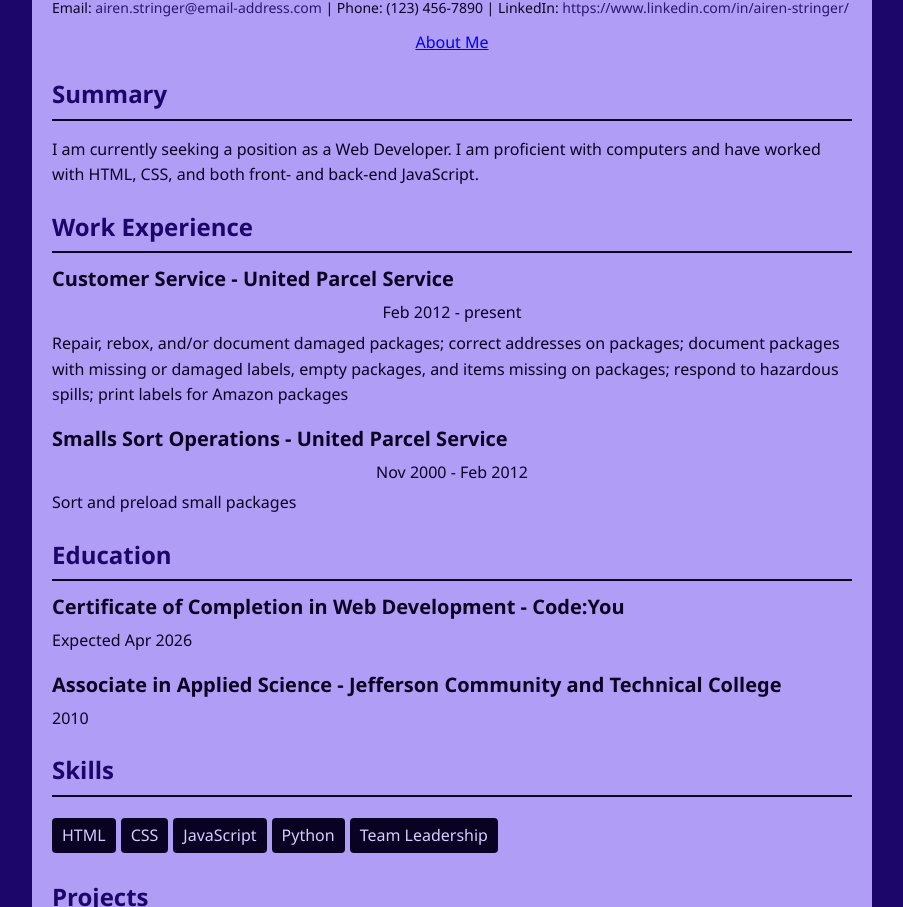
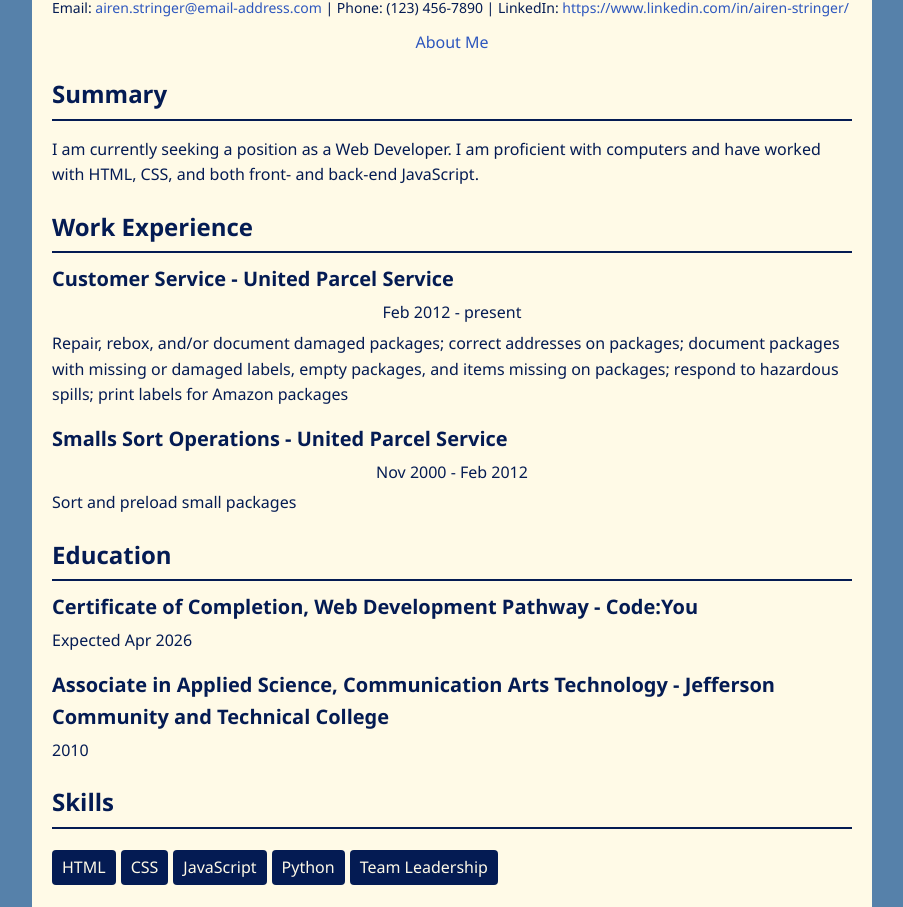
Before and after one commit to AirenMarie/AirenMarie.github.io, a plain HTML site: page resume.html in a window 1280 px wide. Shown: the part 101-1008 px from the top of the page, without its empty margins (188-1091 px from the left). Drawn offline with Linux system fonts and the light colour scheme.

Commit message:
adjust HTML code, change styles

```diff
--- a/css/index.css
+++ b/css/index.css
@@ -3,19 +3,19 @@ body {
   line-height: 1.6;
   margin: 0;
   padding: 0;
-  color: #090223;
-  background-color: #1c0669;
+  color: #041b53;
+  background-color: #5681aa;
 }
 .container {
   max-width: 60vw;
   margin: 20px auto;
   padding: 20px;
-  background: #b09df6;
+  background: #fffae7;
   border-radius: 8px;
 }
 h1,
 h2 {
-  color: #1c0669;
+  color: #041b53;
 }
 .header {
   text-align: center;
@@ -28,19 +28,27 @@ h2 {
   margin: 10px 0;
   font-size: 14px;
 }
-.contact a {
-  color: #2b186f;
+.about-link,
+.contact a,
+.project-link,
+.project-page-link,
+#resume-link {
+  color: #2e57be;
   text-decoration: none;
 }
-.project-link {
-  color: #2b186f;
+.about-link:hover,
+.contact a:hover,
+.project-link:hover,
+.project-page-link:hover,
+#resume-link:hover {
+  text-decoration: underline;
 }
 .section {
   margin: 20px 0;
 }
 .section h2 {
   margin-bottom: 10px;
-  border-bottom: 2px solid #090223;
+  border-bottom: 2px solid #041b53;
   padding-bottom: 5px;
   text-align: center;
 }
@@ -50,7 +58,7 @@ h2 {
 .item h3 {
   margin: 0;
   font-size: 20px;
-  color: #090223;
+  color: #041b53;
   text-align: center;
 }
 
@@ -61,7 +69,7 @@ p:last-of-type {
 .item p {
   margin: 5px 0;
   font-size: 16px;
-  color: #090223;
+  color: #041b53;
 }
 
 .date {
@@ -77,8 +85,8 @@ p:last-of-type {
 }
 .skills ul li {
   display: inline-block;
-  background: #090223;
-  color: #d8cdff;
+  background: #041b53;
+  color: #fffae7;
   padding: 5px 10px;
   margin: 5px 5px 5px 0;
   border-radius: 4px;
@@ -86,17 +94,21 @@ p:last-of-type {
 
 #project-header {
   text-align: center;
-  border-bottom: 3px solid #090223;
+  border-bottom: 3px solid #041b53;
 }
 
 .project {
-  border-bottom: 2px solid #090223;
+  border-bottom: 2px solid #041b53;
   padding-bottom: 20px;
   text-align: center;
 }
 
 .project-page-link {
   text-decoration: none;
+}
+
+.project-page-link:hover {
+  text-decoration: underline;
 }
 
 @media screen and (min-width: 900px) {
--- a/resume.html
+++ b/resume.html
@@ -18,7 +18,7 @@
           | Phone: (123) 456-7890 | LinkedIn:
           <a href="#">https://www.linkedin.com/in/airen-stringer/</a>
         </p>
-        <a href="index.html" target="_blank">About Me</a>
+        <a class="about-link" href="index.html" target="_blank">About Me</a>
       </section>
       <section class="section">
         <h2>Summary</h2>
@@ -49,13 +49,13 @@
       <section class="section">
         <h2>Education</h2>
         <div class="item">
-          <h3>Certificate of Completion in Web Development - Code:You</h3>
+          <h3>Certificate of Completion, Web Development Pathway - Code:You</h3>
           <p class="date">Expected Apr 2026</p>
         </div>
         <div class="item">
           <h3>
-            Associate in Applied Science - Jefferson Community and Technical
-            College
+            Associate in Applied Science, Communication Arts Technology -
+            Jefferson Community and Technical College
           </h3>
           <p class="date">2010</p>
         </div>
```
Also changed, not shown: index.html (+1 -1 lines), projects.html (+2 -2 lines).
